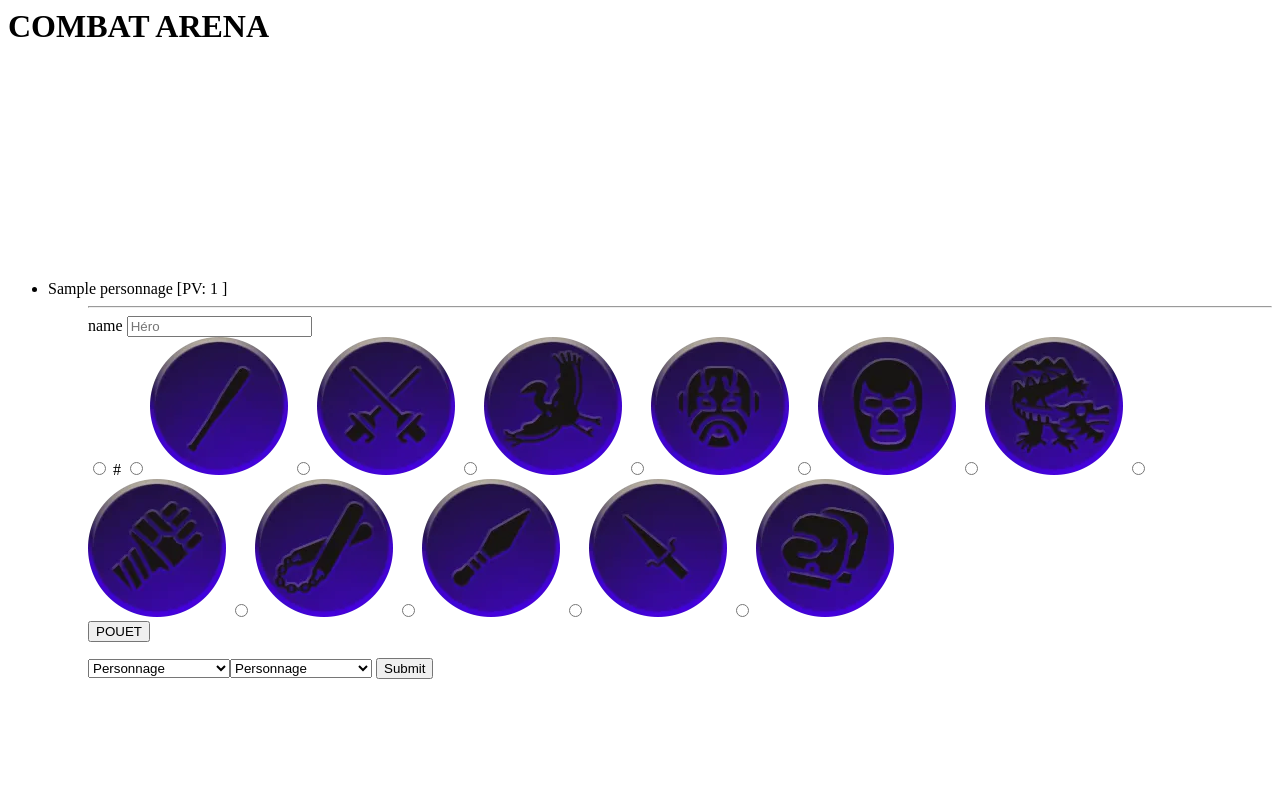
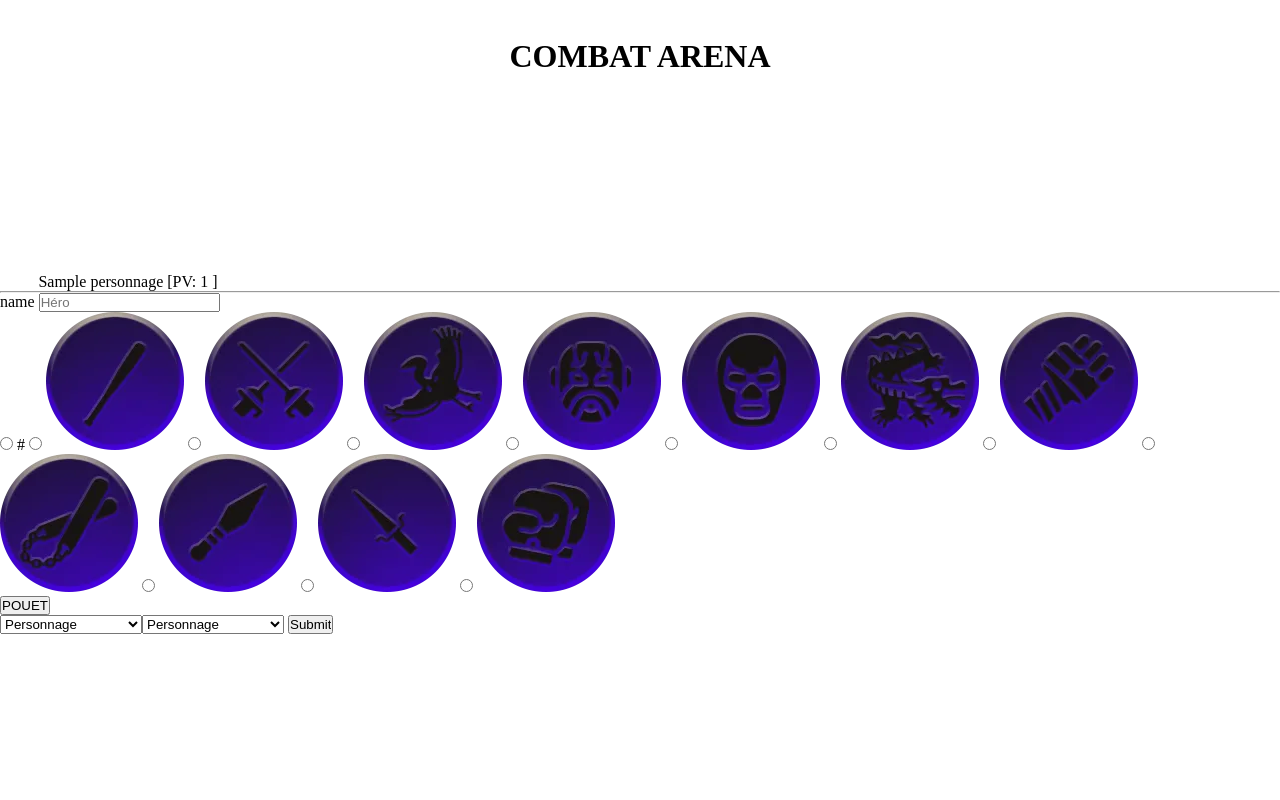
Before and after one commit to Moringar/OFP-CombatDices, a PHP site: page / in a window 1280 px wide. Run offline with PHP 8.4, Linux system fonts and the light colour scheme; tables that the repository leaves empty or names only in its code hold one stand-in row (values such as "Sample post").

Commit message:
update style

```diff
--- a/index.php
+++ b/index.php
@@ -49,7 +49,7 @@ $fetchData = $database->fetchdata(PDO::FETCH_OBJ);
 
 echo "<ul>";
 foreach ($fetchData as $person) {
-  echo "<li>$person->name [PV: $person->point_vie ] </li>";
+  echo "<li class='life'>$person->name [PV: $person->point_vie ] </li>";
 }
 echo "<ul>";
 
--- a/style/arena.scss
+++ b/style/arena.scss
@@ -0,0 +1,25 @@
+* {
+  margin: 0;
+  padding: 0;
+  box-sizing: border-box;
+  list-style: none;
+}
+
+body {
+  width: 100%;
+  height: 500px;
+  // background-image: url('/assets/gif/mk3-stage-temple.gif');
+  // opacity: 0.6;
+  background-size: cover;
+  background-position: center;
+}
+
+h1 {
+  display: flex;
+  justify-content: center;
+  margin-top: 3%;
+}
+
+.life {
+  margin-left: 3%;
+}
--- a/style/index.css
+++ b/style/index.css
@@ -1,3 +1,25 @@
+* {
+  margin: 0;
+  padding: 0;
+  box-sizing: border-box;
+  list-style: none;
+}
 
+body {
+  width: 100%;
+  height: 500px;
+  background-size: cover;
+  background-position: center;
+}
+
+h1 {
+  display: flex;
+  justify-content: center;
+  margin-top: 3%;
+}
+
+.life {
+  margin-left: 3%;
+}
 
 /*# sourceMappingURL=index.css.map */
```
Also changed, not shown: assets/gif/X1A2NMT.gif (added), assets/gif/obrss4apr8z21.webp (added), assets/gif/qwmEBXK.gif (added), assets/gif/tumblr_8d5cab23d6ced37db35c901b52270b93_4688319b_1280.gif (added), assets/gif/tumblr_oq7hr3ONMM1rferydo4_500.gif (added), 4 other files.
